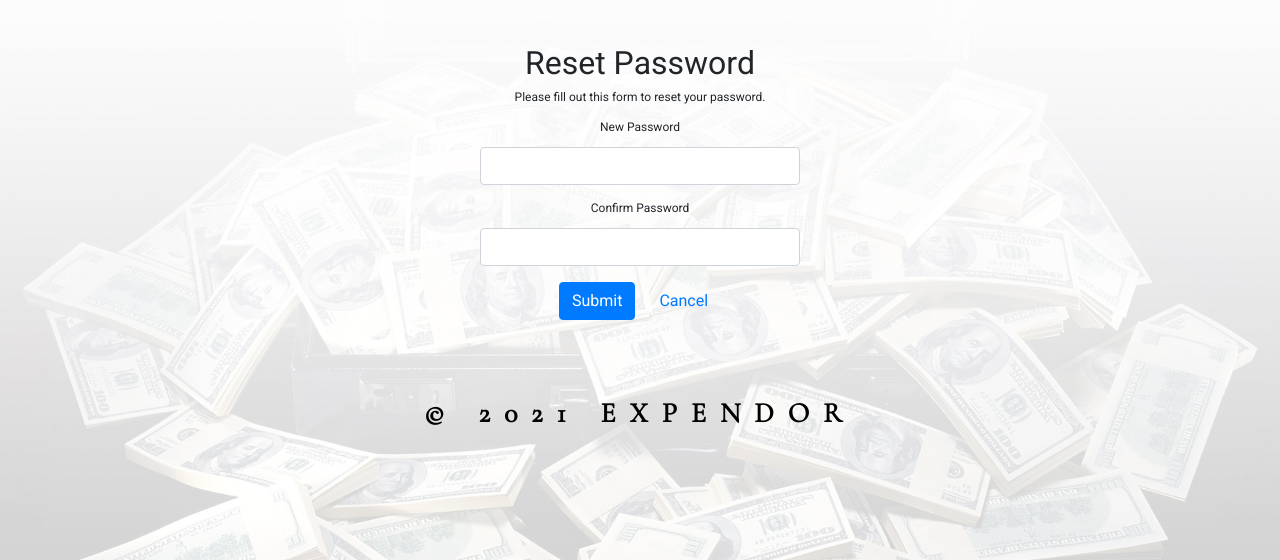
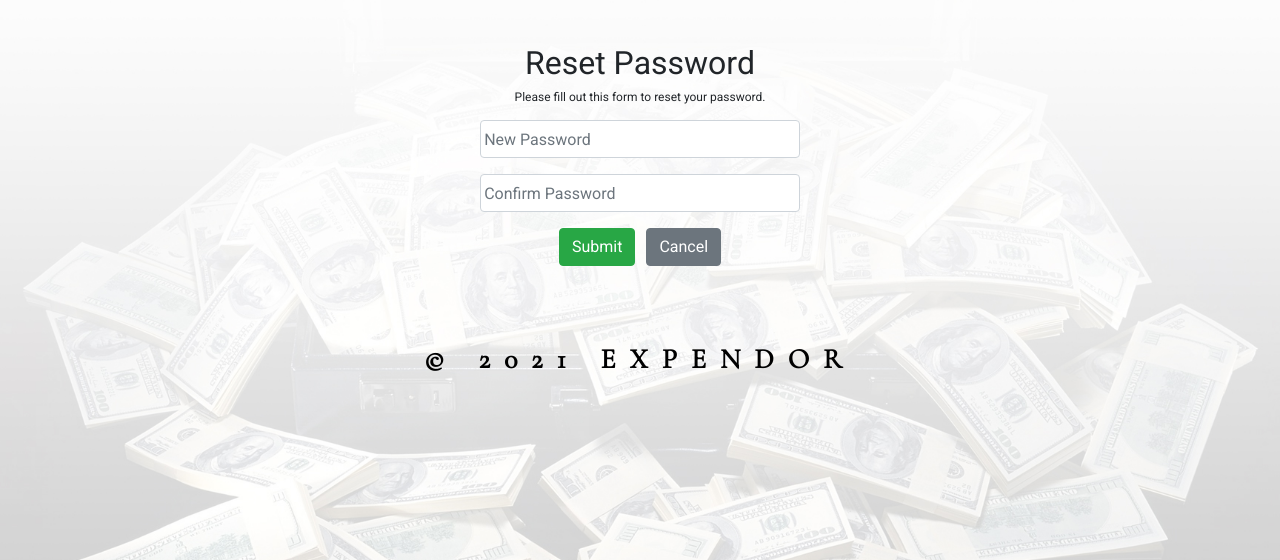
Before and after one commit to oMNiVoiDZeRo/expendor, a PHP site: page /expendor/reset/ in a window 1280 px wide. Shown: the part 63-623 px from the top of the page. Run offline with PHP 8.4, Linux system fonts and the light colour scheme; a user stored in the database is signed in.

Commit message:
Button styles.

```diff
--- a/add/index.php
+++ b/add/index.php
@@ -100,13 +100,13 @@ endforeach;
 <option value="0">This is a payment.</option>
 <option value="1">I owe this.</option>
 </td></tr>
-<tr><td align="center"><input class="btn btn-secondary" type="submit" name="add" value="Add!" /></td></tr>
+<tr><td align="center"><input class="btn btn-success" type="submit" name="add" value="Add!" /></td></tr>
 </form>
 </table>
 <br/>
-<center><a class="btn btn-success" href="../custom/">Edit classifications</a><br/></center>
+<center><a class="btn btn-primary" href="../custom/">Edit classifications</a><br/></center>
 <br/>
-<center><a class="btn btn-primary" href="../dashboard/">Dashboard</a><br/></center>
+<center><a class="btn btn-warning" href="../dashboard/">Dashboard</a><br/></center>
 <br/>
 <center><a class="btn btn-info" href="../log/">Expense log</a><br/></center>
 <?php
--- a/custom/index.php
+++ b/custom/index.php
@@ -110,7 +110,9 @@ echo '<tr><td><br/><a class="btn btn-success addCurrency" href="#">Add Currency<
 echo '</table><br/><hr/><br/>';
 echo '<center><input class="btn btn-success" type="submit" value="Save Classifications" /></center></form>';
 echo '<br/>';
-echo '<center><a class="btn btn-primary" href="../dashboard/">Dashboard</a></center>';
+echo '<center><a class="btn btn-warning" href="../dashboard/">Dashboard</a></center>';
+echo '<br/>';
+echo '<center><a class="btn btn-info" href="../log/">Expense log</a><br/></center>';
 include('../footer.php');
 ?>
 <footer class="py-3 my-4">
--- a/dashboard/index.php
+++ b/dashboard/index.php
@@ -196,9 +196,9 @@ endforeach;
 
 echo '</table><br/><br/>';
 echo '<br/>';
-echo '<center><a class="btn btn-primary" href="../add/">Add expense to database.</a></center>';
+echo '<center><a class="btn btn-success" href="../add/">Add expense to database.</a></center>';
 echo '<br/>';
-echo '<center><a class="btn btn-success" href="../custom/">Edit classifications</a><br/></center>';
+echo '<center><a class="btn btn-primary" href="../custom/">Edit classifications</a><br/></center>';
 echo '<br/>';
 } else {
 echo '<br/>';
@@ -209,7 +209,7 @@ echo 'Error: ' . $sql . '<br/>' . mysqli_error($conn);}
 <?php
 		if($username != 'test'){
 ?>
-        <a href="../reset" class="btn btn-warning">Reset Password</a>
+        <a href="../reset" class="btn btn-secondary">Reset Password</a>
 <?php
 		}
 ?>
--- a/edit/index.php
+++ b/edit/index.php
@@ -118,11 +118,11 @@ value="0">This is payment.</option>
 value="1">I owe this.</option>
 </select>
 </td></tr>
-<tr><td align="center"><input class="btn btn-secondary" type="submit" name="update" value="Update!" /></td></tr>
+<tr><td align="center"><input class="btn btn-success" type="submit" name="update" value="Update!" /></td></tr>
 </form>
 </table>
 <br/>
-<center><a class="btn btn-primary" href="../">Dashboard</a><br/></center>
+<center><a class="btn btn-warning" href="../">Dashboard</a><br/></center>
 
 <?php
   			}
--- a/login/index.php
+++ b/login/index.php
@@ -104,7 +104,7 @@ if($_SERVER["REQUEST_METHOD"] == "POST"){
                 <span class="invalid-feedback"><?php echo $password_err; ?></span>
             </div>
             <div class="form-group">
-                <input type="submit" class="btn btn-primary" value="Login">
+                <input type="submit" class="btn btn-success" value="Login">
             </div>
             <p>Don't have an account? <a href="../register/">Sign up now</a>.</p>
         </form>
--- a/register/index.php
+++ b/register/index.php
@@ -121,7 +121,7 @@ if($_SERVER["REQUEST_METHOD"] == "POST"){
             </div>
 <!-- Option to select default categories and bill classifications or go through the configuration wizard. -->
             <div class="form-group">
-                <input type="submit" class="btn btn-primary" value="Submit"><br/>
+                <input type="submit" class="btn btn-success" value="Submit"><br/>
                 <input type="reset" class="btn btn-secondary" value="Reset">
             </div>
             <p>Already have an account? <a href="../login/">Login here</a>.</p>
--- a/reset/index.php
+++ b/reset/index.php
@@ -98,18 +98,16 @@ if($_SERVER["REQUEST_METHOD"] == "POST"){
 	<p>Please fill out this form to reset your password.</p>
 	<form action="<?php echo htmlspecialchars($_SERVER["PHP_SELF"]); ?>" method="post">
 		<div class="form-group">
-			<label>New Password</label>
-			<input type="password" name="new_password" class="form-control <?php echo (!empty($new_password_err)) ? 'is-invalid' : ''; ?>" value="<?php echo $new_password; ?>">
+			<input type="password" placeholder="New Password" name="new_password" class="form-control <?php echo (!empty($new_password_err)) ? 'is-invalid' : ''; ?>" value="<?php echo $new_password; ?>">
 			<span class="invalid-feedback"><?php echo $new_password_err; ?></span>
 		</div>
 		<div class="form-group">
-			<label>Confirm Password</label>
-			<input type="password" name="confirm_password" class="form-control <?php echo (!empty($confirm_password_err)) ? 'is-invalid' : ''; ?>">
+			<input type="password" placeholder="Confirm Password" name="confirm_password" class="form-control <?php echo (!empty($confirm_password_err)) ? 'is-invalid' : ''; ?>">
 			<span class="invalid-feedback"><?php echo $confirm_password_err; ?></span>
 		</div>
 		<div class="form-group">
-			<input type="submit" class="btn btn-primary" value="Submit">
-			<a class="btn btn-link ml-2" href="welcome.php">Cancel</a>
+			<input type="submit" class="btn btn-success" value="Submit">
+			<a class="btn btn-secondary ml-2" href="welcome.php">Cancel</a>
 		</div>
 	</form>
 </div>
```
Also changed, not shown: log/index.php (+4 -4 lines).
